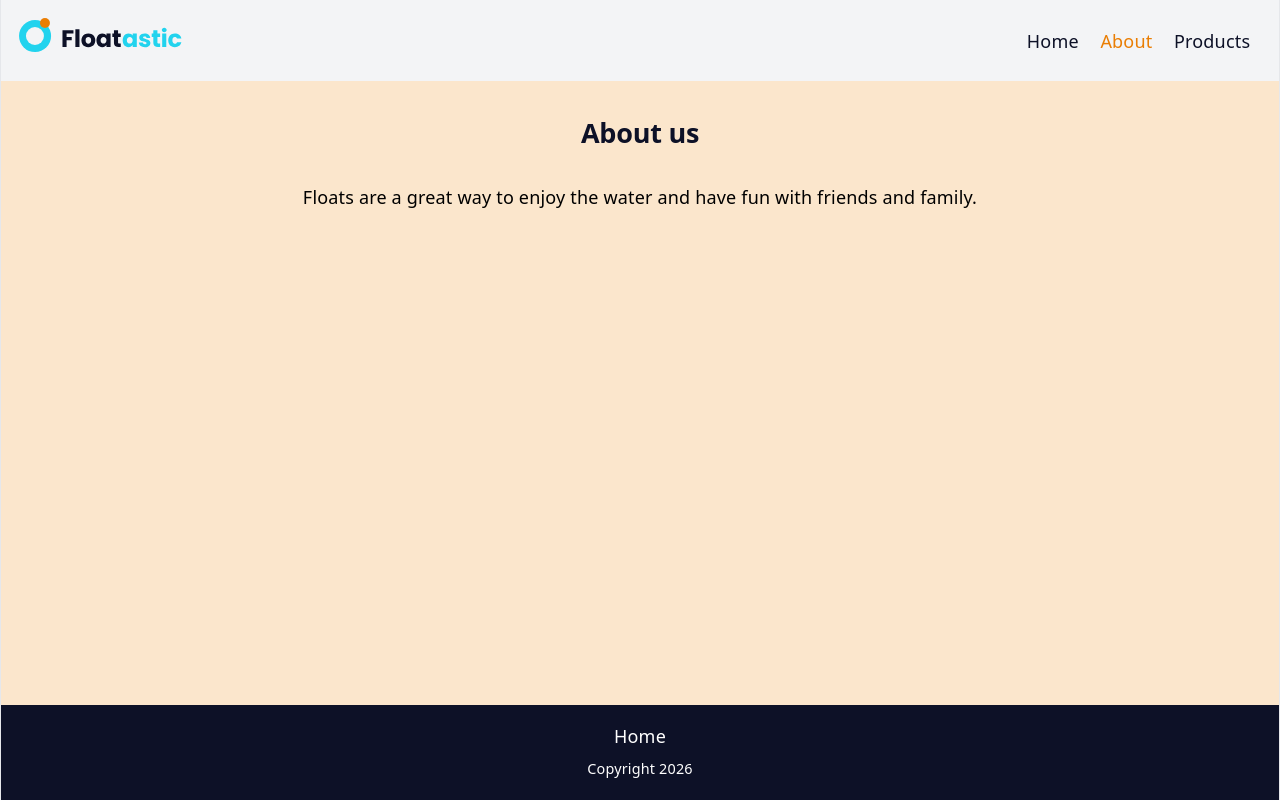
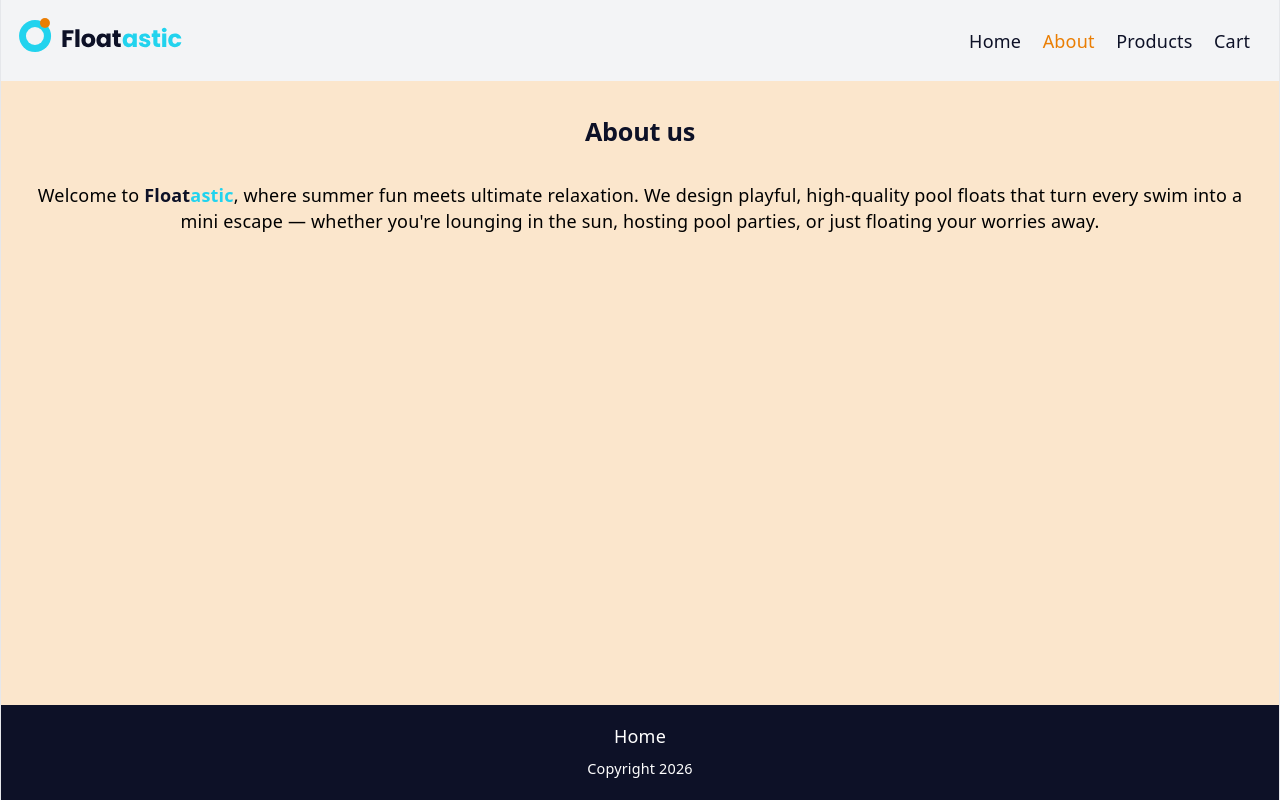
Before and after one commit to antoninadubrovska/floatastic, a React (Vite) app: page /#/about in a window 1280 px wide. Built offline with nearby package versions, Linux system fonts and the light colour scheme.

Commit message:
style: card item styles update

```diff
--- a/src/components/Header.jsx
+++ b/src/components/Header.jsx
@@ -51,6 +51,9 @@ export default function Header() {
 					<NavLink to="/products" onClick={closeMenu}>
 						Products
 					</NavLink>
+					<NavLink to="/cart" onClick={closeMenu}>
+						Cart
+					</NavLink>
 				</div>
 			</nav>
 		</header>
--- a/src/pages/About.jsx
+++ b/src/pages/About.jsx
@@ -1,11 +1,20 @@
+import { Link } from 'react-router'
+
 const About = () => {
   return (
 		<div className="about-page">
 			<h2 className="about-h"> About us </h2>
 			<p>
 				{" "}
-        Floats are a great way to enjoy the water and have fun with friends and family.
-        {" "}
+				Welcome to{" "}
+				<Link to="/" className="logo-link">
+					<span className="float">Float</span>
+					<span className="astic">astic</span>
+				</Link>
+				, where summer fun meets ultimate relaxation. We design playful,
+				high-quality pool floats that turn every swim into a mini
+				escape — whether you're lounging in the sun, hosting pool parties,
+				or just floating your worries away.{" "}
 			</p>
 		</div>
   );
--- a/src/pages/Cart.jsx
+++ b/src/pages/Cart.jsx
@@ -10,6 +10,7 @@ const Cart = () => {
 		0,
 	);
 
+	//TODO: persist
 	return (
 		<div className="cart-page">
 			<h2>Shopping Cart</h2>
--- a/src/styles/about.css
+++ b/src/styles/about.css
@@ -6,8 +6,30 @@
 }
 
 .about-h {
-	font-size: 1.5rem;
+	font-size: 1.4rem;
 	font-weight: bold;
 	color: var(--text-h);
 
 }
+
+.logo-link {
+	text-decoration: none;
+  }
+
+  .float {
+	color: var(--text-h);
+	font-weight: 700;
+
+	/* &:hover{
+		text-shadow: 0.2px 0.2px 0.8px var(--bg-dark);
+	} */
+  }
+
+  .astic {
+	color: var(--accent-primary);
+	font-weight: 700;
+
+	/* &:hover{
+		text-shadow: 0.2px 0.2px 0.8px var(--accent-primary);
+	} */
+  }
--- a/src/styles/cart.css
+++ b/src/styles/cart.css
@@ -9,7 +9,8 @@
 }
 
 .cart-page h2 {
-	font-size: 2rem;
+	font-size: 1.4rem;
+	font-weight: bold;
 	color: var(--text-h);
 }
 
--- a/src/styles/home.css
+++ b/src/styles/home.css
@@ -7,7 +7,7 @@
 }
 
 .hero-h{
-	font-size: 1.5rem;
+	font-size: 1.4rem;
 	font-weight: bold;
 	color: var(--text-h);
 	/* margin-bottom: 0.5em; */
--- a/src/styles/product-card.css
+++ b/src/styles/product-card.css
@@ -1,3 +1,18 @@
+.product-item {
+	transition:
+		transform 0.5s ease,
+		box-shadow 0.5s ease;
+	overflow: hidden;
+}
+
+/* TODO: add to var */
+.product-item:hover {
+	transform: translateY(-1px);
+	box-shadow:
+		rgba(0, 0, 0, 0.12) 0 16px 24px -8px,
+		rgba(0, 0, 0, 0.08) 0 8px 12px -4px;
+}
+
 .product-card {
 	display: flex;
 	flex-direction: column;
@@ -11,12 +26,21 @@
 	max-width: 600px;
 	margin: 1em auto;
 
+	transition:
+		transform 0.5s ease,
+		box-shadow 0.5s ease;
+	overflow: hidden;
+
 	.product-card-image {
 		max-width: 400px;
 		width: 100%;
 		height: auto;
 		border-radius: 4px;
 		object-fit: cover;
+		margin-top: 0.4em;
+		transition:
+			transform 0.3s ease,
+			filter 0.3s ease;
 	}
 
 	.product-card-name {
@@ -25,8 +49,7 @@
 		color: var(--text-h);
 		margin-top: 0.8em;
 
-		&:hover{
-
+		&:hover {
 			color: var(--accent-secondary-hover);
 		}
 	}
@@ -45,18 +68,16 @@
 		max-width: 75%;
 		margin-top: 0.4em;
 
-		&:hover{
+		&:hover {
 			color: var(--accent-primary-hover);
 		}
-
 	}
 
 	.link-go-back {
 		font-size: 0.9rem;
 		color: var(--accent-primary);
 		opacity: 0.8;
-		margin-top: 0.6em;
-
+		margin-top: 0.4em;
 
 		&:hover {
 			color: var(--accent-primary-hover);
@@ -64,11 +85,43 @@
 	}
 }
 
+.product-card:hover {
+	transform: translateY(-2px);
+	box-shadow:
+		rgba(0, 0, 0, 0.12) 0 16px 24px -8px,
+		rgba(0, 0, 0, 0.08) 0 8px 12px -4px;
+}
+
+
+.product-card:hover .product-card-image {
+	/* transform: scale(1.04); */
+	filter: brightness(1.08);
+}
+
+
+
+
+
+
+
+
+
+
+
+
+
+
+
+
+
+
+
+
 .product-card-preview {
 	display: flex;
 	flex-direction: column;
 	align-items: center;
-	gap:0.25em;
+	gap: 0.25em;
 	padding: 1rem;
 	border: 1px solid var(--border);
 	border-radius: 8px;
@@ -85,14 +138,18 @@
 		}
 	}
 
-	.product-card-image-preview{
-		max-width: 120px;
+	.product-card-image-preview {
+		max-width: 150px;
 		width: 100%;
 		height: auto;
 		border-radius: 4px;
 		object-fit: cover;
+		margin-top: 0.2em;
+		transition:
+			transform 0.3s ease,
+			filter 0.3s ease;
+	}
 
-	}
 
 
 	.product-card-preview-price {
@@ -108,3 +165,16 @@
 		}
 	}
 }
+
+/* @media (max-width: 500px){
+	.product-card{
+		max-width: 460px;
+	}
+
+
+} */
+
+.product-item:hover .product-card-image-preview {
+	/* transform: scale(1.04); */
+	filter: brightness(1.08);
+}
```
Also changed, not shown: src/styles/header.css (+1 -21 lines). Lines whose indentation alone changed are shown as unchanged.
